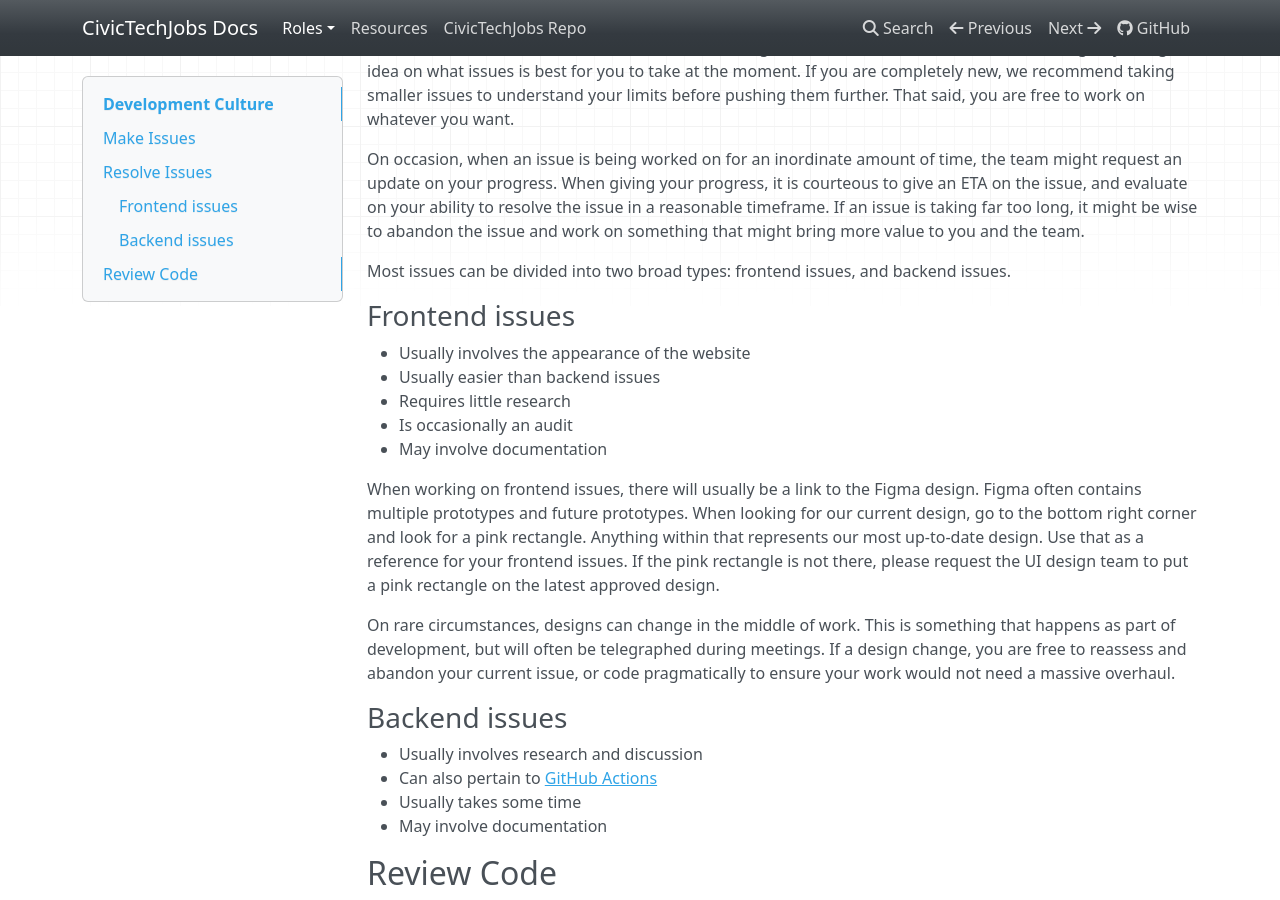
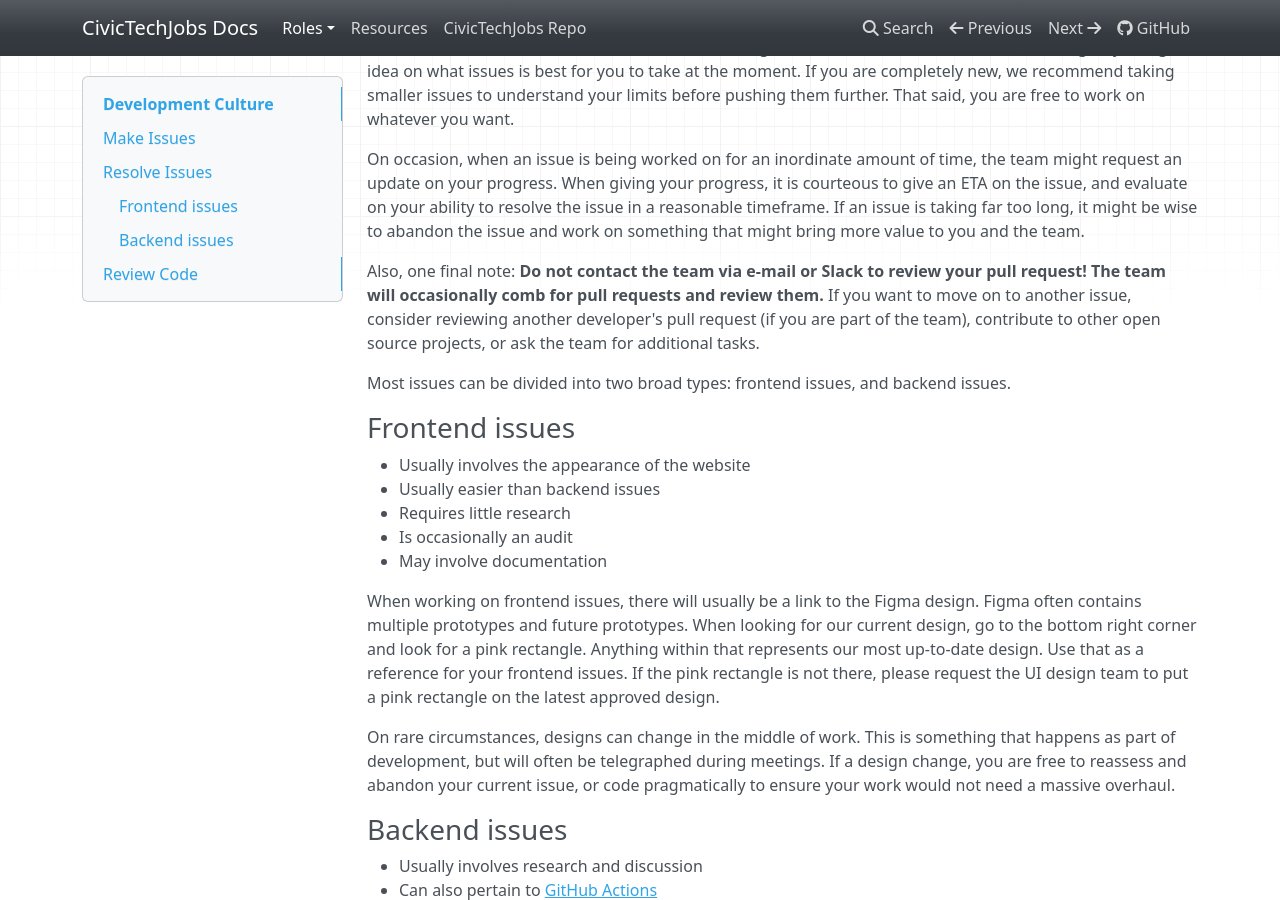
Before and after one commit to Aveline-art/CivicTechJobs-Documentation-Test, an MkDocs documentation site: the page built from docs/developer/development-culture.md, in a window 1280 px wide and 900 px high, scrolled down 1168 px. Built offline with MkDocs 1.6.1, drawn with Linux system fonts in a browser that asks for light colours; nearby versions of some CDN libraries.

Commit message:
updated culture doc

```diff
--- a/docs/developer/development-culture.md
+++ b/docs/developer/development-culture.md
@@ -35,6 +35,8 @@ On rare occasions, a project manager, or other team members, might ping you with
 When choosing an issue to work on from the "Prioritized Backlog" column, it is good to note the "role" and "size" label. This signals the expertise required and time commitment needed to resolve the issue. As a rule of thumb, a smaller issue should take a week, and a larger issue, two or three weeks. This should give you a good idea on what issues is best for you to take at the moment. If you are completely new, we recommend taking smaller issues to understand your limits before pushing them further. That said, you are free to work on whatever you want.
 
 On occasion, when an issue is being worked on for an inordinate amount of time, the team might request an update on your progress. When giving your progress, it is courteous to give an ETA on the issue, and evaluate on your ability to resolve the issue in a reasonable timeframe. If an issue is taking far too long, it might be wise to abandon the issue and work on something that might bring more value to you and the team.
+
+Also, one final note: **Do not contact the team via e-mail or Slack to review your pull request! The team will occasionally comb for pull requests and review them.** If you want to move on to another issue, consider reviewing another developer's pull request (if you are part of the team), contribute to other open source projects, or ask the team for additional tasks.
 
 Most issues can be divided into two broad types: frontend issues, and backend issues.
 
```
